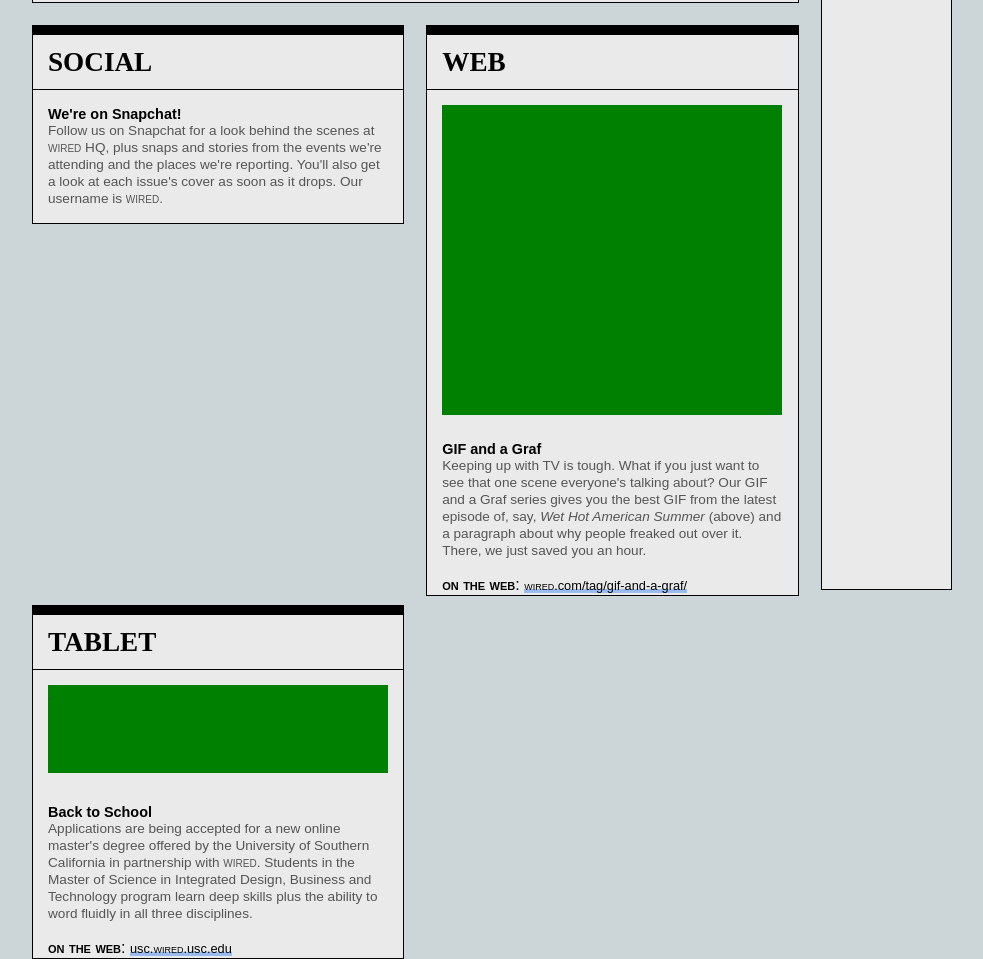
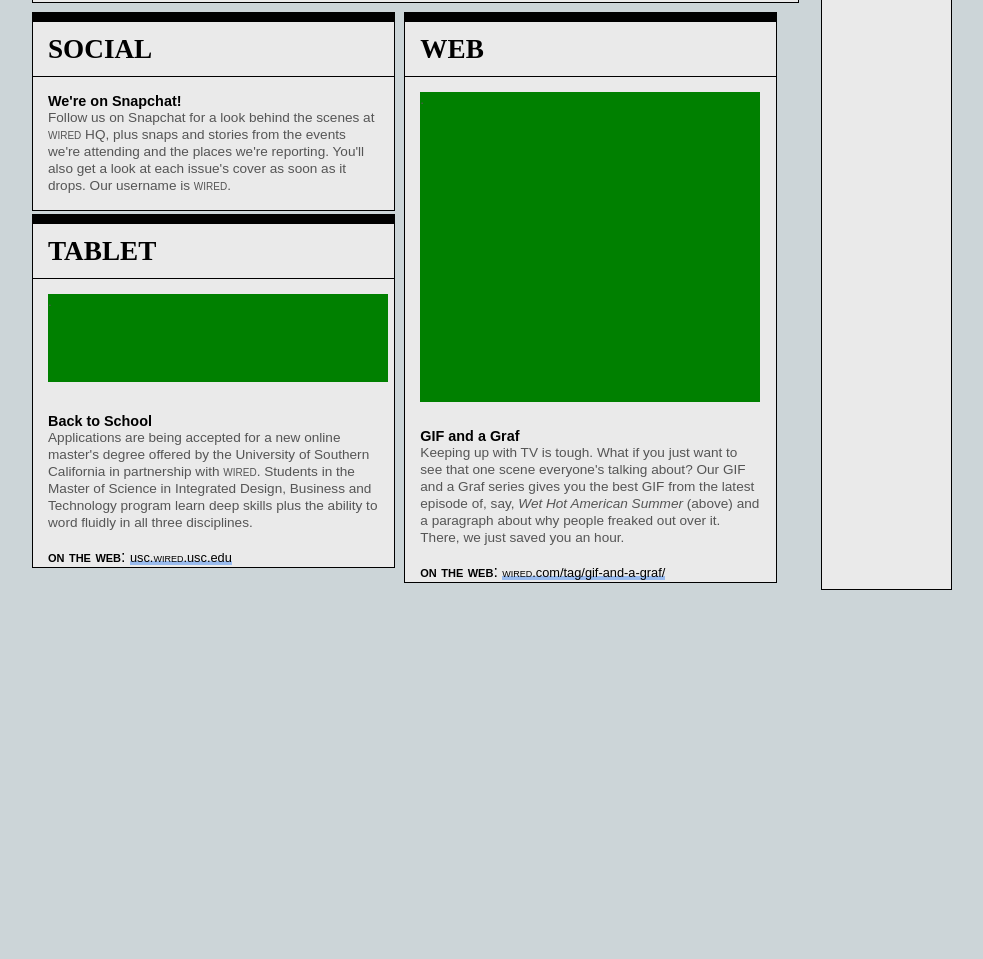
Before and after one commit to DianneE/wired, a plain HTML site: page index.html in a window 1280 px wide. Shown: the part 635-1594 px from the top of the page, without its empty margins (148-1131 px from the left). After the commit the page ends 1225 px from the top, so only its background shows below. Drawn offline with Linux system fonts and the light colour scheme; a web font is replaced by a local one.

Commit message:
fix markup to support new layout approach

```diff
--- a/index.html
+++ b/index.html
@@ -37,14 +37,30 @@
                 <a href="http://twitter.com/leila_c">@leila_c</a>
 
             </aside>
-
-            <section class="col-17-42-1">
+            <div class="17-42">
+              <section class="col-">
                   <h2>Social</h2>
                   <h3>We're on Snapchat!</h3>
                   <p>Follow us on Snapchat for a look behind the scenes at <span class="logo">wired HQ</span>, plus snaps and stories from the events we're attending and the places we're reporting. You'll also get a look at each issue's cover as soon as it drops. Our username is <span class="logo">wired</span>.</p>
               </section>
 
-            <section class="col-17-42-2">
+              <section class="col-">
+                 <h2><span>Tablet</span></h2>
+                 <div class="image-3">
+                    <p>.</p>
+                 </div>
+                 <h3>Back to School</h3>
+                 <p>Applications are being accepted for a new online master's degree offered by the University of Southern California in partnership with <span class="logo">wired</span>. Students in the Master of Science in Integrated Design, Business and Technology program learn deep skills plus the ability to word fluidly in all three disciplines.</p>
+                 <footer class="online">
+                   <span class="web">on the web</span>:
+                   <div>
+                     <a href="uscwired.usc.edu">usc.<span class="logo">wired</span>.usc.edu</a>
+                   </div>
+                 </footer>
+               </section>
+             </div>
+
+              <section class="col-17-42">
                   <h2>Web</h2>
                   <div class="image-2">
                      <p>.</p>
@@ -59,21 +75,6 @@
                   </footer>
               </section>
 
-             <section class="col-17-42-3">
-                <h2><span>Tablet</span></h2>
-                <div class="image-3">
-                   <p>.</p>
-                </div>
-                <h3>Back to School</h3>
-                <p>Applications are being accepted for a new online master's degree offered by the University of Southern California in partnership with <span class="logo">wired</span>. Students in the Master of Science in Integrated Design, Business and Technology program learn deep skills plus the ability to word fluidly in all three disciplines.</p>
-                <footer class="online">
-                  <span class="web">on the web</span>:
-                  <div>
-                    <a href="uscwired.usc.edu">usc.<span class="logo">wired</span>.usc.edu</a>
-                  </div>
-                </footer>
-              </section>
-
         </main>
         <script src="js/main.js"></script>
     </body>
```
Lines whose indentation alone changed are shown as unchanged.
